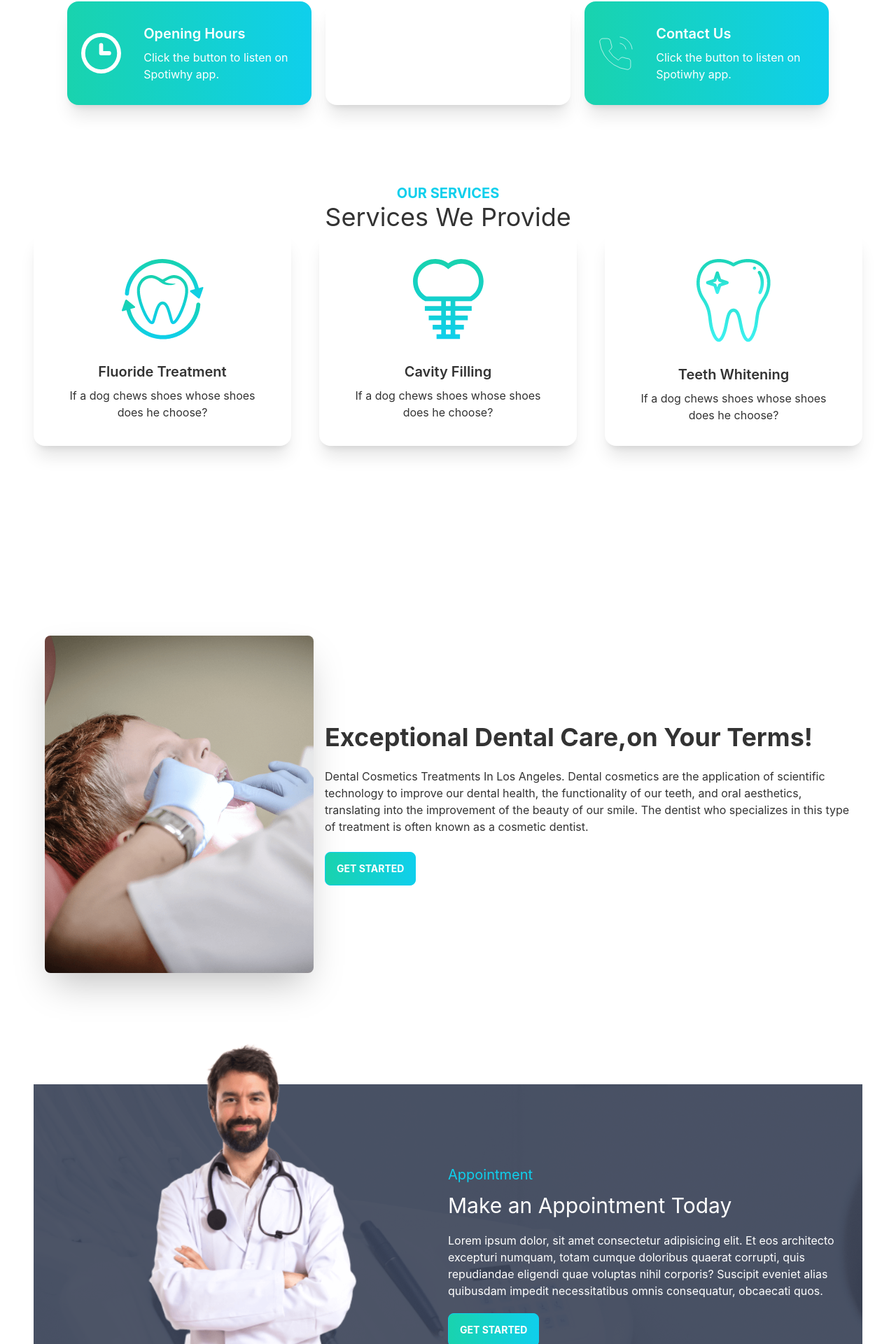
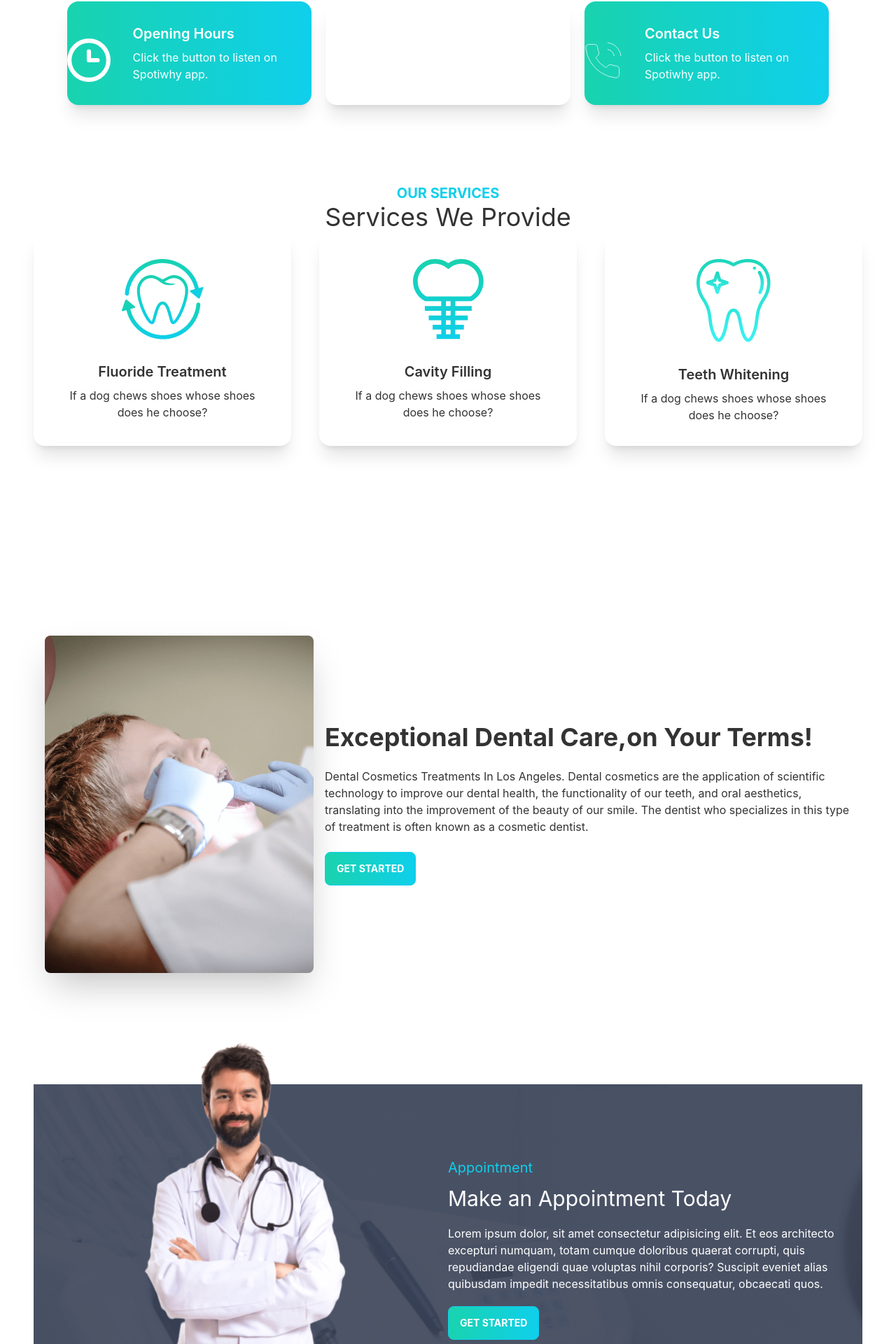
Before and after one commit to Shimulmajumdarshuvo/Doctors-portal-71, a React (Create React App) app: page / in a window 1280 px wide. Shown: the part 862-2782 px from the top of the page at 70% size. Built offline with nearby package versions, Linux system fonts and the light colour scheme.

Commit message:
appointment page setup

```diff
--- a/src/App.js
+++ b/src/App.js
@@ -1,6 +1,7 @@
 
 import { Route, Routes } from 'react-router-dom';
 import './App.css';
+import Appointment from './Pages/Appointment/Appointment';
 import About from './Pages/Home/About';
 import Home from './Pages/Home/Home';
 import Login from './Pages/Home/Login/Login';
@@ -8,11 +9,12 @@
 
 function App() {
   return (
-    <div >
+    <div className='max-w-7xl mx-auto px-12'>
       <Navbar></Navbar>
       <Routes>
         <Route path="/" element={<Home></Home>} />
         <Route path="about" element={<About />} />
+        <Route path="appointment" element={<Appointment />} />
         <Route path="login" element={<Login />} />
       </Routes>
 
--- /dev/null
+++ b/src/Pages/Appointment/Appointment.js
@@ -0,0 +1,12 @@
+import React from 'react';
+import Footer from '../Home/Shared/Footer/Footer';
+
+const Appointment = () => {
+    return (
+        <div>
+            <Footer></Footer>
+        </div>
+    );
+};
+
+export default Appointment;
--- a/src/Pages/Home/Home.js
+++ b/src/Pages/Home/Home.js
@@ -11,7 +11,7 @@
 
 const Home = () => {
     return (
-        <div className='px-12'>
+        <div >
             <Banner></Banner>
             <Info ></Info>
             <Services></Services>
--- a/src/Pages/Home/Info/Info.js
+++ b/src/Pages/Home/Info/Info.js
@@ -8,7 +8,7 @@
     return (
         <div className='grid grid-cols-1 lg:grid-cols-3 gap-5 px-12'>
             <InfoCard cardTitle="Opening Hours" bgClass="bg-gradient-to-r from-secondary to-primary" img={clock}></InfoCard>
-            <InfoCard cardTitle="Our Locations" bgClass="bg-accent" img={marker}></InfoCard>
+            <InfoCard cardTitle="Our Locations" bgClass="bg-[#3A4256]" img={marker}></InfoCard>
             <InfoCard cardTitle="Contact Us" bgClass="bg-gradient-to-r from-secondary to-primary" img={phon}></InfoCard>
 
         </div>
--- a/src/Pages/Home/InfoCard/InfoCard.js
+++ b/src/Pages/Home/InfoCard/InfoCard.js
@@ -4,7 +4,7 @@
 const InfoCard = ({ img, cardTitle, bgClass }) => {
     return (
         <div class={`card lg:card-side bg-base-100 shadow-xl ${bgClass}`}>
-            <figure className='pl-5'>
+            <figure className='pt-5'>
                 <img src={img} alt="Album" />
             </figure>
             <div class="card-body text-white">
--- a/src/Pages/Home/MakeAppointment/MakeAppointment.js
+++ b/src/Pages/Home/MakeAppointment/MakeAppointment.js
@@ -12,7 +12,7 @@
             <div className='flex-1 hidden lg:block'>
                 <img className='mt-[-115px]' src={doctor} alt="" />
             </div>
-            <div className='flex-1'>
+            <div className='flex-1 p-5'>
                 <h3 className='text-xl text-primary py-3'>Appointment</h3>
                 <h2 className='text-3xl text-white'>Make an Appointment Today</h2>
                 <p className='text-white py-5'>Lorem ipsum dolor, sit amet consectetur adipisicing elit. Et eos architecto
--- a/src/Pages/Home/Shared/Footer/Footer.js
+++ b/src/Pages/Home/Shared/Footer/Footer.js
@@ -40,7 +40,7 @@
 
 
 
-                <p>Copyright © 2022 - All right reserved by ACME Industries Ltd</p>
+                <p>Copyright © 2022 - All right reserved .</p>
             </div>
         </div>
 
--- a/src/Pages/Home/Shared/PrimaryButton/PrimaryButton.js
+++ b/src/Pages/Home/Shared/PrimaryButton/PrimaryButton.js
@@ -3,7 +3,7 @@
 const PrimaryButton = () => {
     return (
         <div>
-            <button class="btn btn-primary text-white font-bold bg-gradient-to-r from-secondary to-primary">Get Started</button>
+            <button class=" btn btn-primary text-white font-bold bg-gradient-to-r from-secondary to-primary">Get Started</button>
         </div>
     );
 };
```
